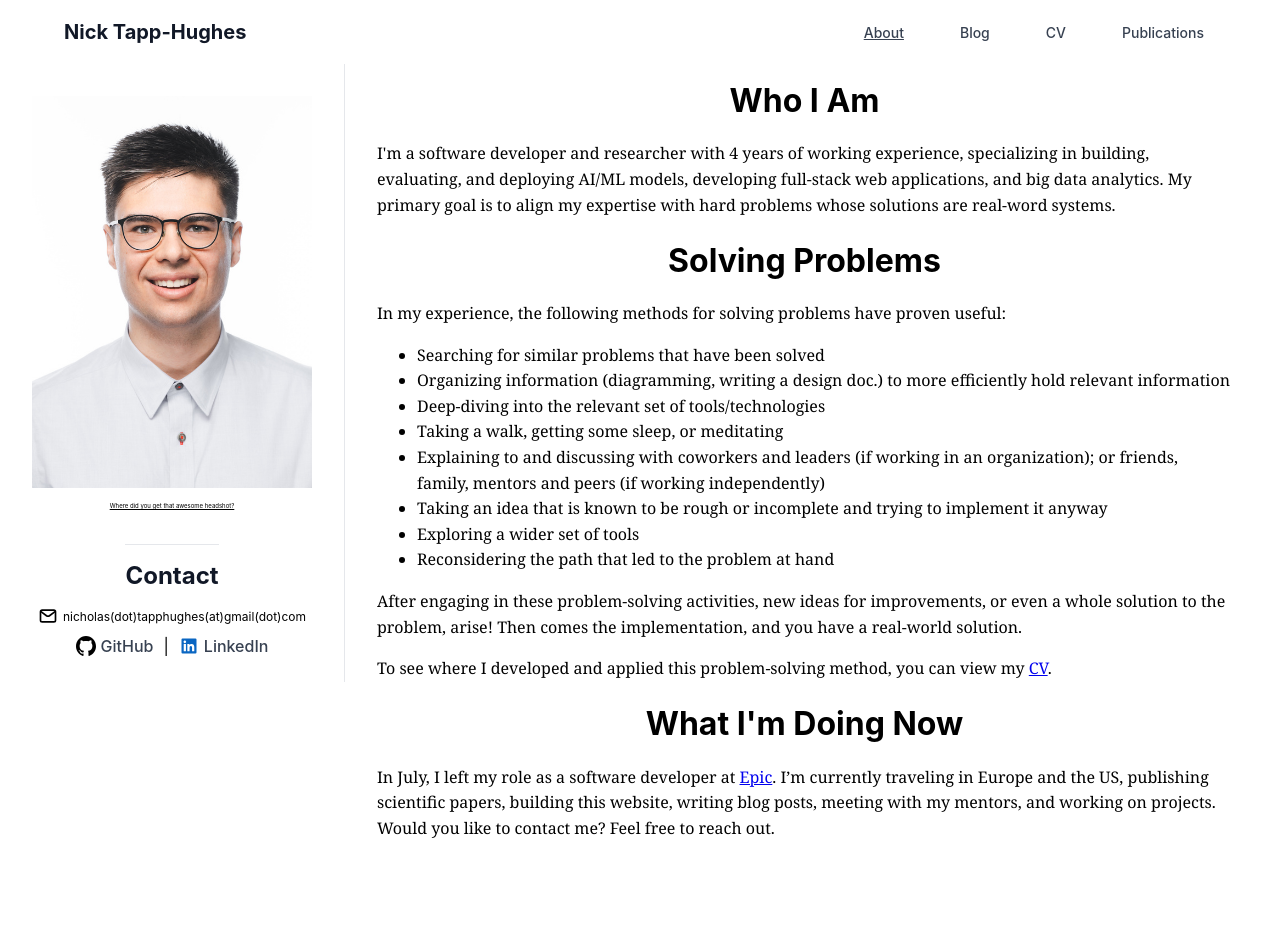
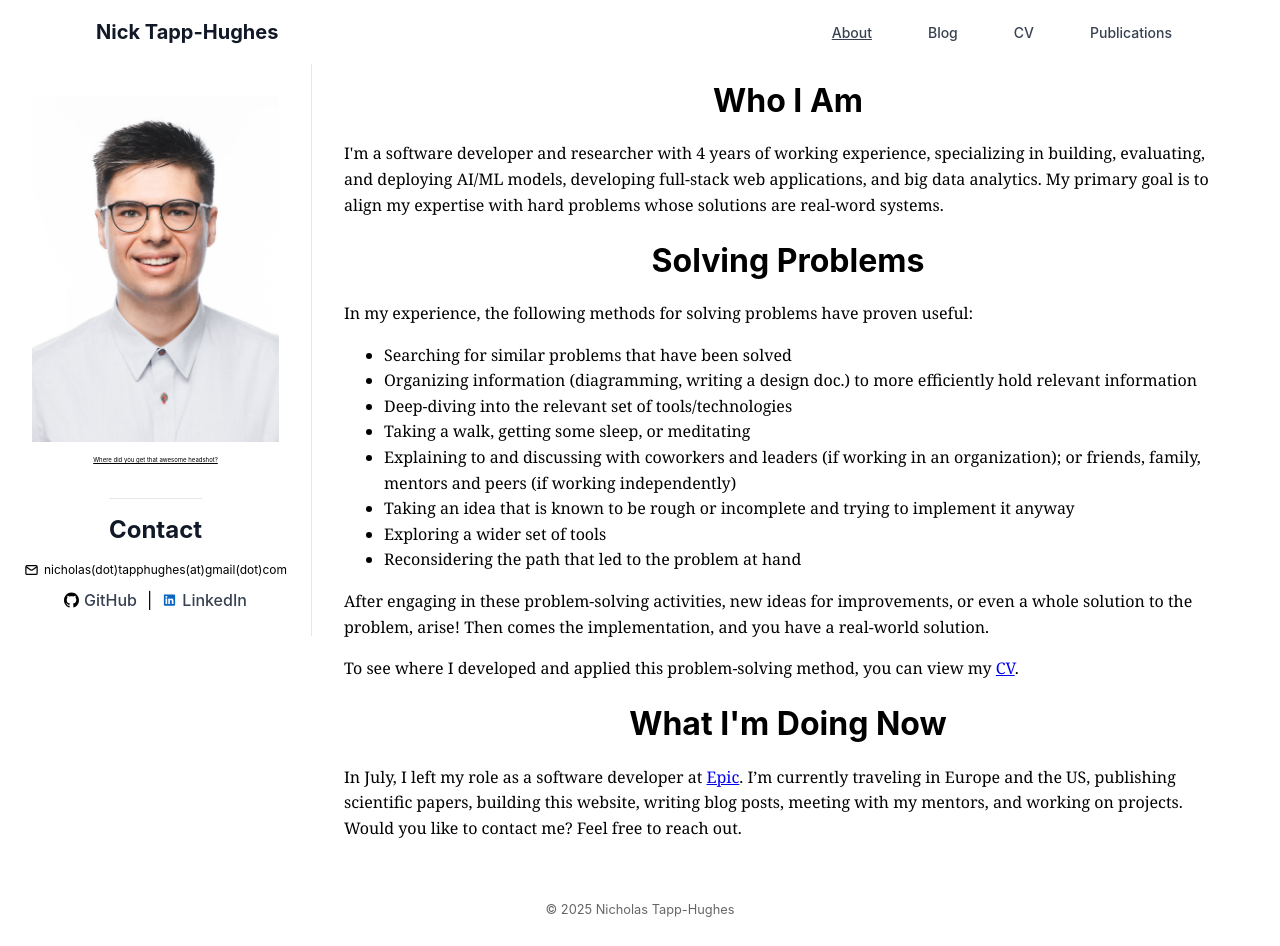
Before and after one commit to tapphughesn/blog, a React (Vite) app in the folder app/: page / in a window 1280 px wide. Before the commit the page ends 905 px from the top, so only its background shows below. Built offline with nearby package versions, Linux system fonts and the light colour scheme.

Commit message:
Add copyright footer

```diff
--- a/app/src/App.css
+++ b/app/src/App.css
@@ -1,12 +1,32 @@
+* {
+  box-sizing: border-box;
+}
+
 #root {
   max-width: 1280px;
   margin: 0 auto;
   padding: 2rem;
+  padding-bottom: 0;
   text-align: center;
 }
 
+html, body, #root {
+  height: 100%;
+  margin: 0
+}
+
 .routed-content {
+  width: 100%;
   margin-top: 2rem;
+  flex: 1;
+  display: flex;
+  flex-direction: column;
+}
+
+.main-content {
+  display: flex;
+  flex-direction: column;
+  min-height: calc(100vh - 2rem);
 }
 
 /* #region Blog */
@@ -148,16 +168,18 @@
 .CvPage {
   display: flex;
   flex-direction: column;
-  height: calc(100vh - 6rem);
+  flex: 1;
+  min-height: 0;
 }
 
 .CvDownload {
   padding-bottom: 1rem;
+  flex-shrink: 0;
 }
 
 .CvEmbed {
   border: none;
-  height: 100vh;
+  width: 100%;
   flex: 1;
   overflow: auto;
 }
@@ -335,7 +357,7 @@
 .two-pane {
   display: flex;
   flex-direction: column-reverse;
-  min-height: calc(100vh - 4rem);
+  height: 100%;
 }
 
 /* Side-by-side on wider screens */
@@ -477,3 +499,15 @@
 }
 
 /* #endregion */
+
+/* #region Footer */
+.footer-content {
+  text-align: center;
+  padding-top: 1rem;
+  padding-bottom: 1rem;
+  font-size: 0.8rem;
+  color: #666;
+  width: 100%;
+  flex-shrink: 0;
+}
+/* #endregion */
--- a/app/src/App.tsx
+++ b/app/src/App.tsx
@@ -11,6 +11,7 @@ function App() {
       <div className="routed-content">
         <Outlet />
       </div>
+      <Footer/>
     </main>
   );
 }
@@ -108,3 +109,10 @@ const Navigation = () => {
     </nav>
   );
 };
+
+const Footer = () => {
+  const currentYear = new Date().getFullYear();
+  return <footer className="footer-content">
+    <p>© {currentYear} Nicholas Tapp-Hughes</p>
+  </footer>
+}
--- a/app/src/cv.tsx
+++ b/app/src/cv.tsx
@@ -8,6 +8,7 @@ function Cv() {
                 You can view my CV as an embedded PDF below or <a href="/NickCV_2page_Fall2025.pdf">download it</a> (better on mobile).
             </div>
             <iframe
+                className = "CvEmbed"
                 src="/NickCV_2page_Fall2025.pdf"
                 width="100%"
                 height="100%"
```
